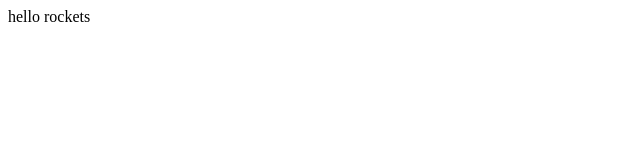
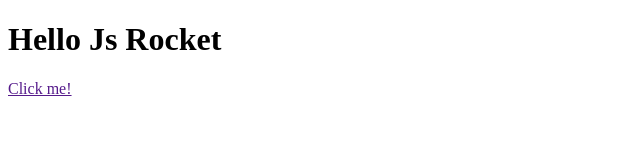
Before and after one commit to manpingchen/js-rocket, a plain HTML site: page index.html in a window 1280 px wide. Shown: the whole page, without its empty margins (0-640 px from the left). Drawn offline with Linux system fonts and the light colour scheme.

Commit message:
Made Car Stuff happened!

```diff
--- a/index.html
+++ b/index.html
@@ -1 +1,12 @@
-hello rockets
+<!DOCTYPE html>
+<html>
+<head>
+	<title>JS Rocket</title>
+	<script type="text/javascript" src="js/rocket.js"></script>
+	<link rel="stylesheet" type="text/css" href="css/style.css">
+</head>
+<body>
+	<h1>Hello Js Rocket</h1>
+	<a href="" onclick="car.fly();">Click me!</a>
+</body>
+</html>
--- /dev/null
+++ b/js/rocket.js
@@ -0,0 +1,30 @@
+
+		var car = {
+			make: 'vw',
+			type: 'Polo',
+			color: 'white',
+			isTurnedOn: false,
+			numberOfWheels: 4,
+			seats: [
+				'seat 1',
+				'seat 2',
+				'seat 3',
+				'seat 4'
+				],
+			turnOn: function (){
+				this.isTurnedOn = true;
+			},
+			fly: function(){
+				alert('Fly!!');
+			},
+			switchCar: function(isOn){
+				console.log( 'turn car' + isOn );
+				if( isOn == true ){
+					this.isTurnedOn = true;
+				}else{
+					this.isTurnedOn = false;
+				}
+			}
+		};
+
+		console.log('hello world');
```
Also changed, not shown: css/style.css (added).
